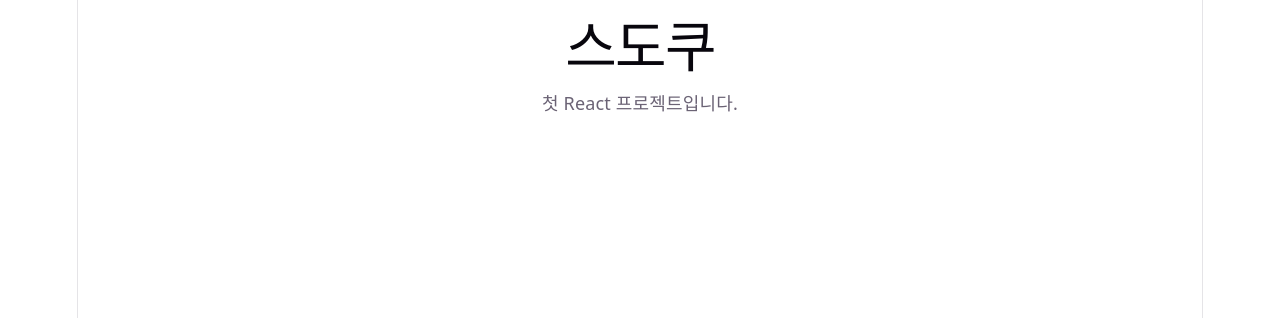
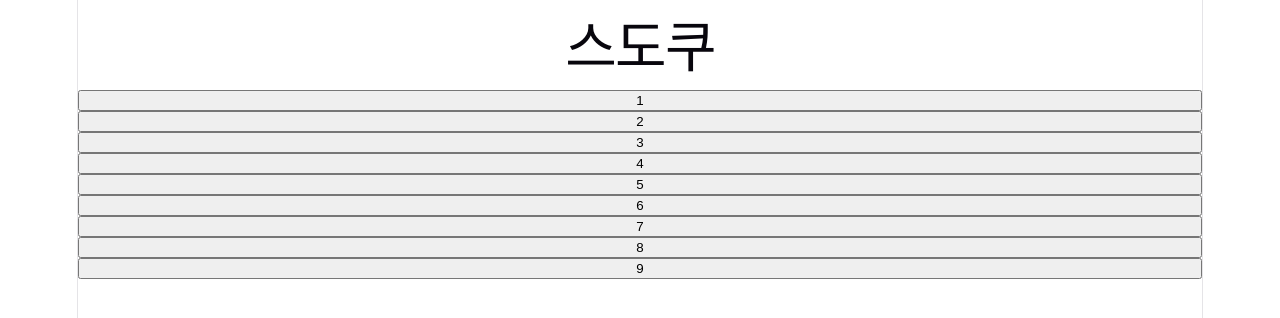
Before and after one commit to Ocean1198/sudoku, a React (Vite) app: page / in a window 1280 px wide. Shown: the top 318 px of the page. Built offline with nearby package versions, Linux system fonts and the light colour scheme.

Commit message:
feat: Add Header prop and Pad component

```diff
--- a/src/App.tsx
+++ b/src/App.tsx
@@ -1,11 +1,12 @@
 import './App.css'
-import Header from "./header";
+import Header from "./Header";
+import Pad from "./Pad";
 
 function App() {
   return (
     <>
-      <Header />
-      <p>첫 React 프로젝트입니다.</p>
+      <Header title="스도쿠" />
+      <Pad />
     </>
   );
 }
--- a/src/Header.tsx
+++ b/src/Header.tsx
@@ -1,5 +1,9 @@
-function Header() {
-    return <h1>스도쿠</h1>;
+type HeaderProps = {
+    title: string;
+};
+
+function Header({ title }: HeaderProps) {
+    return <h1>{title}</h1>;
 }
 
 export default Header;
--- /dev/null
+++ b/src/Pad.tsx
@@ -0,0 +1,18 @@
+const numbers = [1, 2, 3, 4, 5, 6, 7, 8, 9];
+
+function Pad() {
+    return (
+        <>
+            {numbers.map((number) => (
+                <button
+                    key={number}
+                    onClick={() => {console.log(number)}}
+                >
+                    {number}
+                </button>
+            ))}
+        </>
+    );
+}
+
+export default Pad;
```
